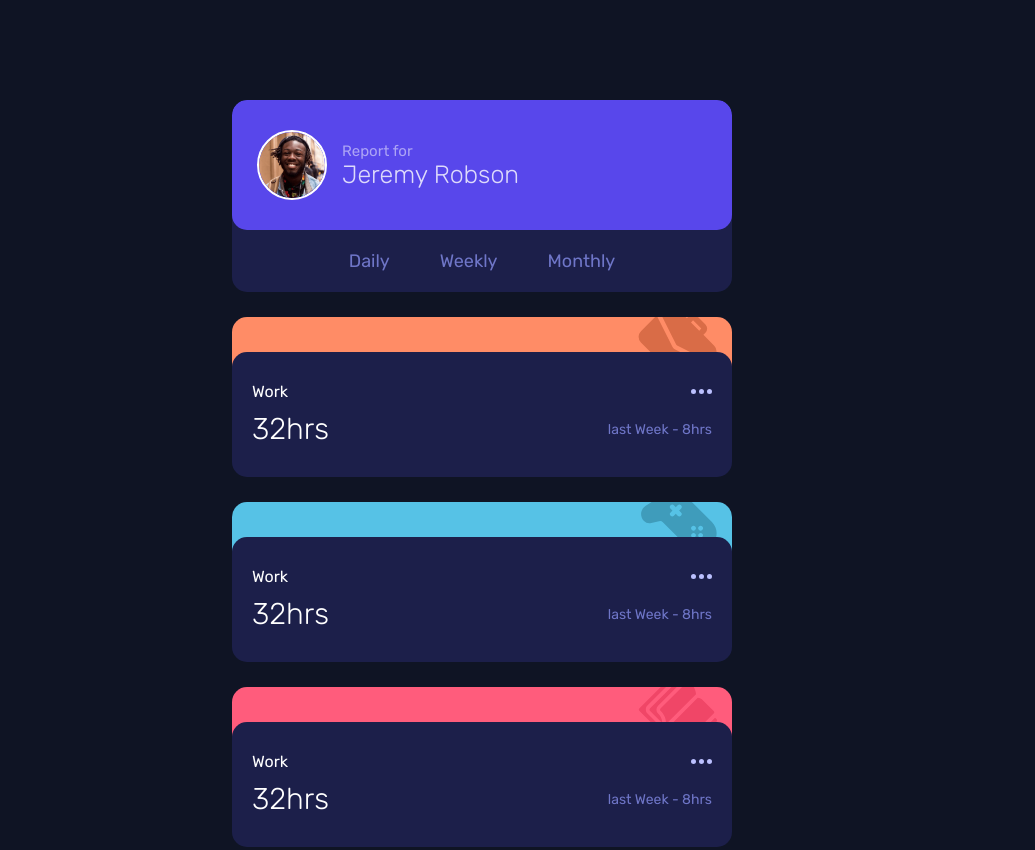
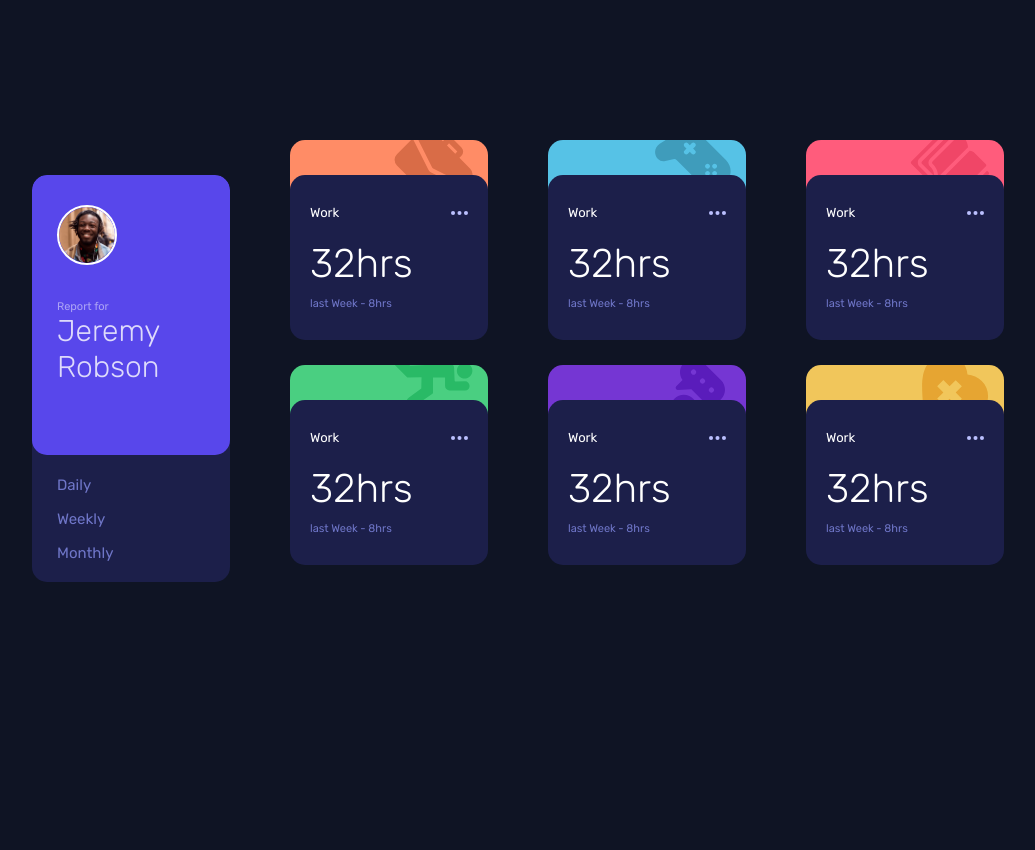
Before and after one commit to rafo38kh/time-tracking-dashboard, a website: page index.html in a window 1280 px wide. Shown: the top 850 px of the page, without its empty margins (158-1193 px from the left). After the commit the page ends 800 px from the top, so only its background shows below. Drawn offline with Linux system fonts and the light colour scheme; files whose address does not match are found by name.

Commit message:
desktop version

```diff
--- a/index.html
+++ b/index.html
@@ -39,13 +39,13 @@
           <div class="content__user-options">
             <ul class="content__list">
               <li class="content__item">
-                <a href="" class="content__link">Daily</a>
+                <a href="#" class="content__link">Daily</a>
               </li>
               <li class="content__item">
-                <a href="" class="content__link">Weekly</a>
+                <a href="#" class="content__link">Weekly</a>
               </li>
               <li class="content__item">
-                <a href="" class="content__link">Monthly</a>
+                <a href="#" class="content__link">Monthly</a>
               </li>
             </ul>
           </div>
--- a/scss/_base.scss
+++ b/scss/_base.scss
@@ -8,7 +8,7 @@ $color--selfCare: hsl(43, 84%, 65%);
 
 $color--veryDarkBlue: hsl(226, 43%, 10%);
 $color--DarkBlue: hsl(235, 46%, 20%);
-$color--Desaturated: hsl(235, 45%, 61%);
+$color--: hsl(235, 45%, 61%);
 $color--Pale: hsl(236, 100%, 87%);
 
 $font-primary: "Open Sans", sans-serif;
@@ -36,6 +36,7 @@ body {
   min-height: 100vh;
   display: grid;
   grid-template-rows: 1fr auto;
+  justify-items: center;
+  align-items: center;
   width: 100%;
-  justify-items: center;
 }
--- a/scss/_component.scss
+++ b/scss/_component.scss
@@ -1,13 +1,33 @@
 .content {
   margin: 10rem 0;
   display: grid;
-  //   justify-content: center;
   align-items: center;
   grid-gap: 6rem;
   &__user-block {
     background-color: $color--DarkBlue;
     border-radius: 1.5rem;
     overflow: hidden;
+    @media (min-width: 570px) {
+      grid-column-start: 1;
+      grid-column-end: 3;
+    }
+    @media (min-width: 1140px) {
+      grid-column: 1 / 2;
+      grid-row: 1/ 4;
+
+      //   height: 100%;
+    }
+  }
+  @media (min-width: 570px) {
+    grid-template-columns: 45% 45%;
+    align-items: flex-start;
+  }
+  @media (min-width: 1140px) {
+    grid-template-columns: 22% 22% 22% 22%;
+    // gap: 6rem;
+    // align-items: unset;
+    align-items: flex-start;
+    // width: 100%;
   }
 
   &__human-box {
@@ -19,27 +39,40 @@
     background-color: $color-primary;
     padding: 3rem 2.5rem;
     border-radius: 1.5rem;
+    @media (min-width: 1140px) {
+      flex-direction: column;
+      align-items: flex-start;
+    }
   }
 
   &__user-picture {
     width: 7rem;
     border: 0.2rem solid white;
     border-radius: 50%;
+    @media (min-width: 1140px) {
+      width: 6rem;
+    }
   }
 
   &__user-info {
-    font-family: $font-secondary;
+    margin: 2rem 0 4rem 0;
   }
 
   &__user-text {
     font-size: 1.5rem;
     opacity: 0.5;
+    @media (min-width: 1140px) {
+      font-size: 1.1rem;
+    }
   }
 
   &__user-name {
     font-size: 2.5rem;
     font-weight: 300;
     opacity: 0.8;
+    @media (min-width: 1140px) {
+      font-size: 3rem;
+    }
   }
 
   &__user-options {
@@ -52,6 +85,16 @@
     list-style: none;
     gap: 5rem;
     padding: 2rem 0;
+    @media (min-width: 570px) {
+      gap: 10rem;
+    }
+    @media (min-width: 1140px) {
+      display: flex;
+      flex-direction: column;
+      align-items: flex-start;
+      gap: 1.5rem;
+      padding: 2rem 2.5rem;
+    }
   }
 
   &__item {
@@ -61,6 +104,12 @@
     color: $color--Desaturated;
     text-decoration: none;
     font-size: 1.8rem;
+    @media (min-width: 1140px) {
+      font-size: 1.5rem;
+    }
+    &:hover {
+      color: white;
+    }
   }
 
   &__card {
@@ -127,6 +176,12 @@
         background-position: top -1.2rem right 1.5rem;
       }
     }
+    &:hover {
+      &::after {
+        background-color: $color--Desaturated;
+        cursor: pointer;
+      }
+    }
   }
 
   &__title-wrapper {
@@ -134,28 +189,48 @@
     justify-content: space-between;
     align-items: center;
     margin-bottom: 1rem;
+    @media (min-width: 1140px) {
+      margin-bottom: 2rem;
+    }
   }
 
   &__title {
+    @media (min-width: 1140px) {
+      font-size: 1.3rem;
+    }
   }
 
   &__ellips {
     height: 0.5rem;
+    @media (min-width: 1140px) {
+      height: 0.4rem;
+    }
   }
 
   &__hours-wrapper {
     display: flex;
     justify-content: space-between;
     align-items: center;
+    @media (min-width: 1140px) {
+      flex-direction: column;
+      align-items: flex-start;
+      gap: 1rem;
+    }
   }
 
   &__hour {
     font-size: 3rem;
     font-weight: 300;
+    @media (min-width: 1140px) {
+      font-size: 4rem;
+    }
   }
 
   &__date {
     color: $color--Desaturated;
     font-size: 1.4rem;
+    @media (min-width: 1140px) {
+      font-size: 1.1rem;
+    }
   }
 }
--- a/scss/_layout.scss
+++ b/scss/_layout.scss
@@ -1,4 +1,8 @@
 .container {
   max-width: 500px;
   width: 90%;
+
+  @media (min-width: 570px) {
+    max-width: 900px;
+  }
 }
```
Also changed, not shown: css/style.css.
